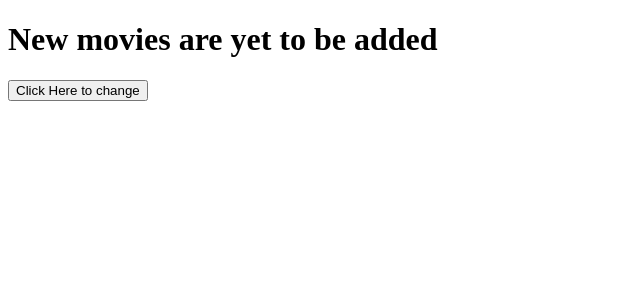
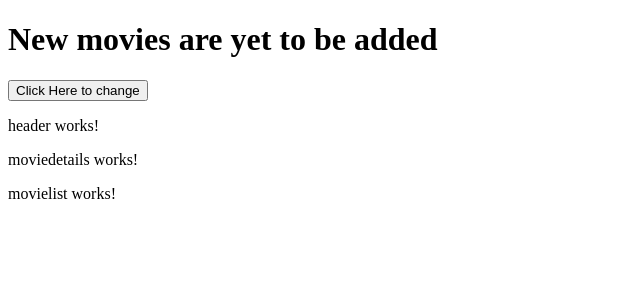
Before and after one commit to zirajmohammed/AngularCourse, an Angular app: page / in a window 1280 px wide. Shown: the top 300 px of the page, without its empty margins (0-640 px from the left). Built offline with nearby package versions, Linux system fonts and the light colour scheme.

Commit message:
Adding-Component-Tags-A002-7

```diff
--- a/src/app/app.component.html
+++ b/src/app/app.component.html
@@ -1,2 +1,6 @@
 <h1>{{ title }}</h1>
 <button (click)="changeTextInTitle()">Click Here to change</button>
+
+<app-header></app-header>
+<app-moviedetails></app-moviedetails>
+<app-movielist></app-movielist>
```
